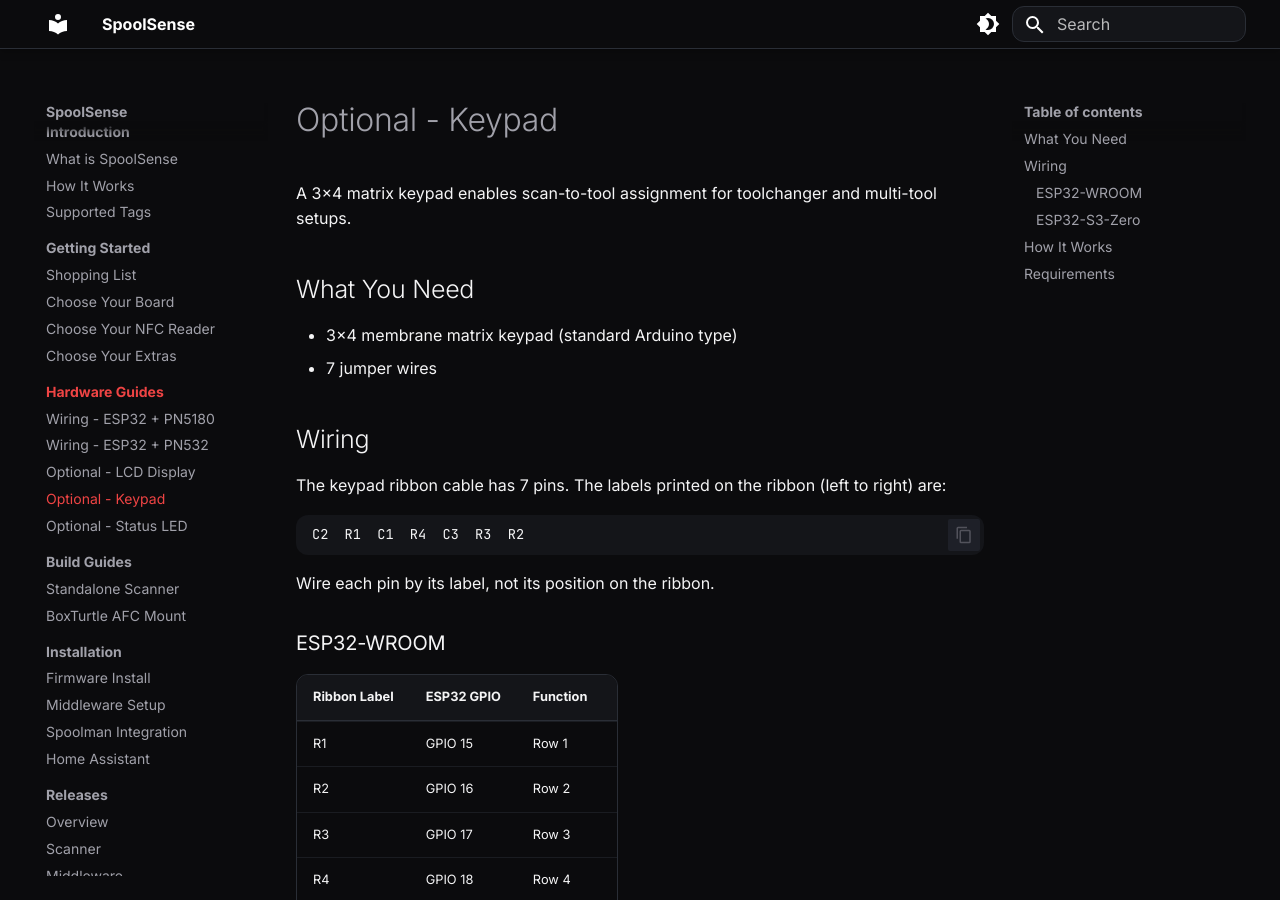
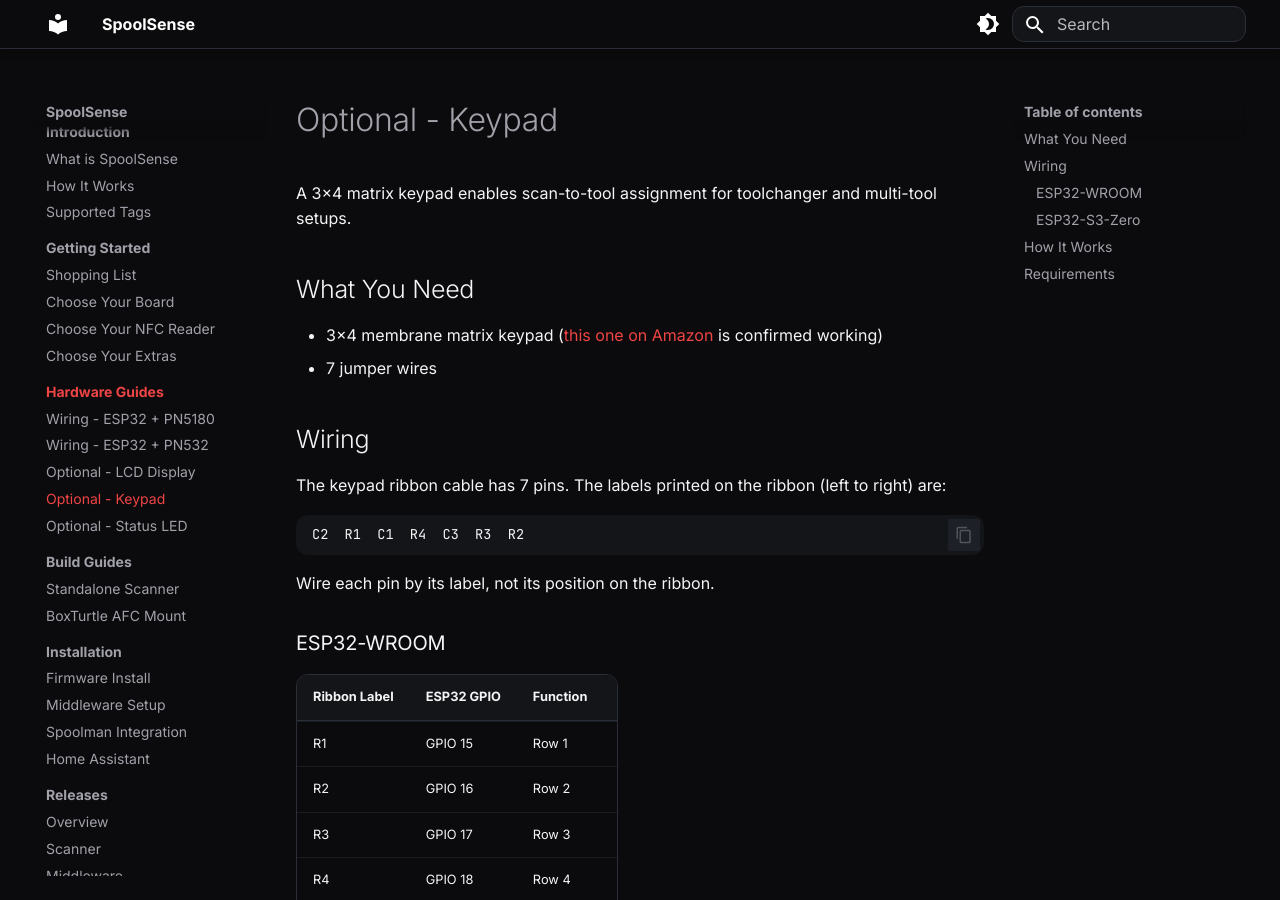
Before and after one commit to SpoolSense/spoolsense.org, an MkDocs documentation site: the page built from docs/hardware/keypad.md, in a window 1280 px wide and 900 px high. Built offline with MkDocs 1.6.1 and Material for MkDocs 9.7.7, drawn with Linux system fonts in a browser that asks for light colours.

Commit message:
docs: link confirmed working keypad on Amazon

```diff
--- a/docs/hardware/keypad.md
+++ b/docs/hardware/keypad.md
@@ -4,7 +4,7 @@ A 3x4 matrix keypad enables scan-to-tool assignment for toolchanger and multi-to
 
 ## What You Need
 
-- 3x4 membrane matrix keypad (standard Arduino type)
+- 3x4 membrane matrix keypad ([this one on Amazon](https://www.amazon.com/dp/B0DZ26VVR7) is confirmed working)
 - 7 jumper wires
 
 ## Wiring
```
